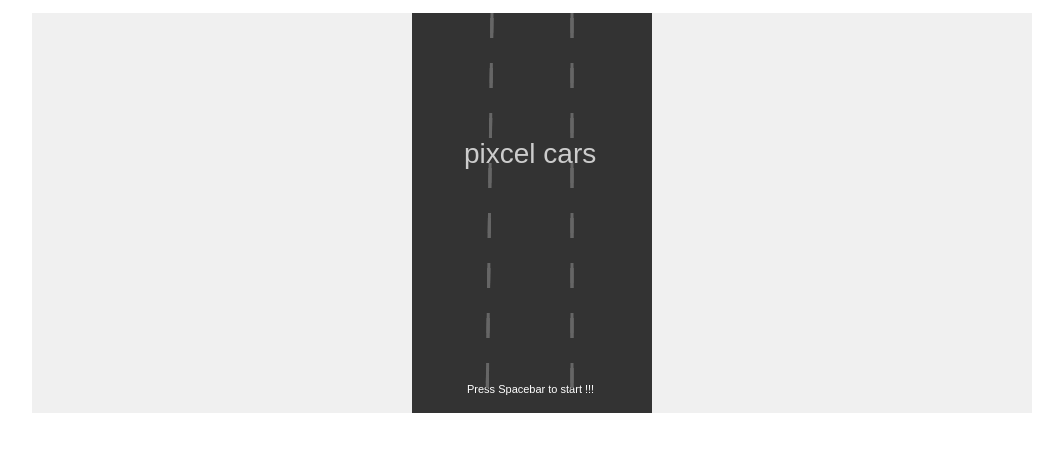
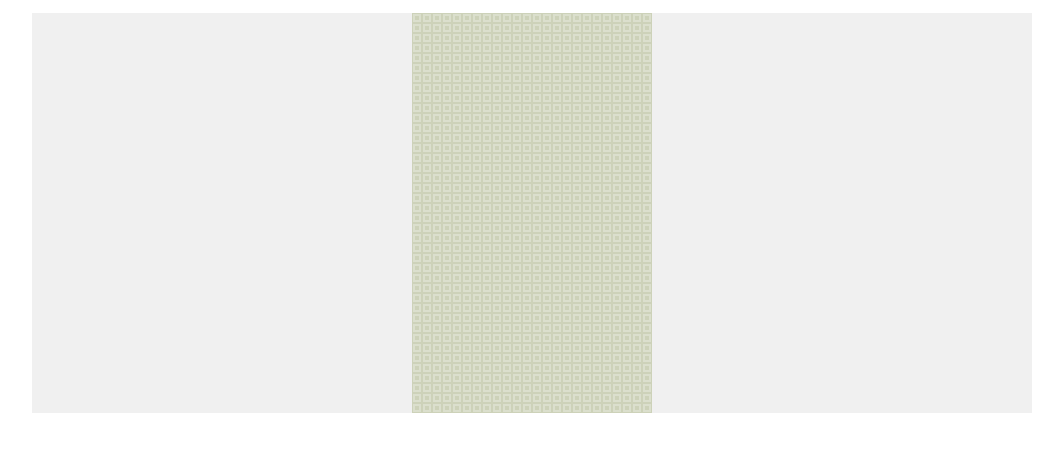
Before and after one commit to jeshu/node-play, a website: page index.html in a window 1280 px wide. Shown: the part 47-498 px from the top of the page, without its empty margins (108-1171 px from the left). Drawn offline with Linux system fonts and the light colour scheme.

Commit message:
pixcel bg created

```diff
--- a/bundle.js
+++ b/bundle.js
@@ -58,7 +58,7 @@
 	  GAME_NAME  :"pixcel cars",
 	  START_INSTRUCTION : "Press Spacebar to start !!!"
 	}
-
+	var bgColor = "#DBDFCD";
 	var canvas, context, speed = 5, gameState = 0, score = 0, highScore = 0;
 
 	function init(canvasId) {
@@ -73,21 +73,43 @@
 
 	function initPreScreen(argument) {
 	  render(true);
-	  setTimeout(addInitText, 200);
+	 // setTimeout(addInitText, 200);
+	}
+
+	function createBlocks(isDark, x, y) {
+	  var color = isDark ? "#5C604E" : "#CDD2B9";
+
+	  context.fillStyle = color;
+	  context.fillRect(x, y, 10, 10);
+
+	  context.fillStyle = bgColor;
+	  context.fillRect(x+1, y+1, 8, 8);
+
+	  context.fillStyle = color;
+	  context.fillRect(x+3, y+3, 4, 4);
 	}
 
 	function render(static) {
-	  context.fillStyle = "#333";
-	  context.rect(0, 0, 240, 400);
-	  context.fill();
-	  createTracks();
-	  if(static || gameState == 0) {
-	    return;
-	  }
-	  if(gameState == 1) {
-	    addScore();
+	  context.clearRect(0, 0, canvas.width, canvas.height);
+	  var row = canvas.height/10;
+	  var col = canvas.width/10;
+	  for (var i = 0; i < row; i++) {
+	    for (var j = 0; j < col; j++) {
+	      createBlocks(false, j*10, i*10);
+	    };
 	  };
-	  setTimeout(render, 60);
+	  return
+	  // context.fillStyle = "#333";
+	  // context.rect(0, 0, 240, 400);
+	  // context.fill();
+	  // createTracks();
+	  // if(static || gameState == 0) {
+	  //   return;
+	  // }
+	  // if(gameState == 1) {
+	  //   addScore();
+	  // };
+	  // setTimeout(render, 60);
 	}
 
 	function addInitText(argument) {
--- a/index.html
+++ b/index.html
@@ -1,6 +1,6 @@
 <html>
   <head>
-    <title>Retro Pixcel Games</title>
+    <title>Sampling Canvas</title>
     <link href="css/main.css" type="text/css" rel="stylesheet" />
     <script src="libs/jQuery.min.1.10.2.js"></script>
   </head>
```
Also changed, not shown: scripts/com/jeshu/cars/CarsGame.js (+34 -12 lines), 1 other file.
